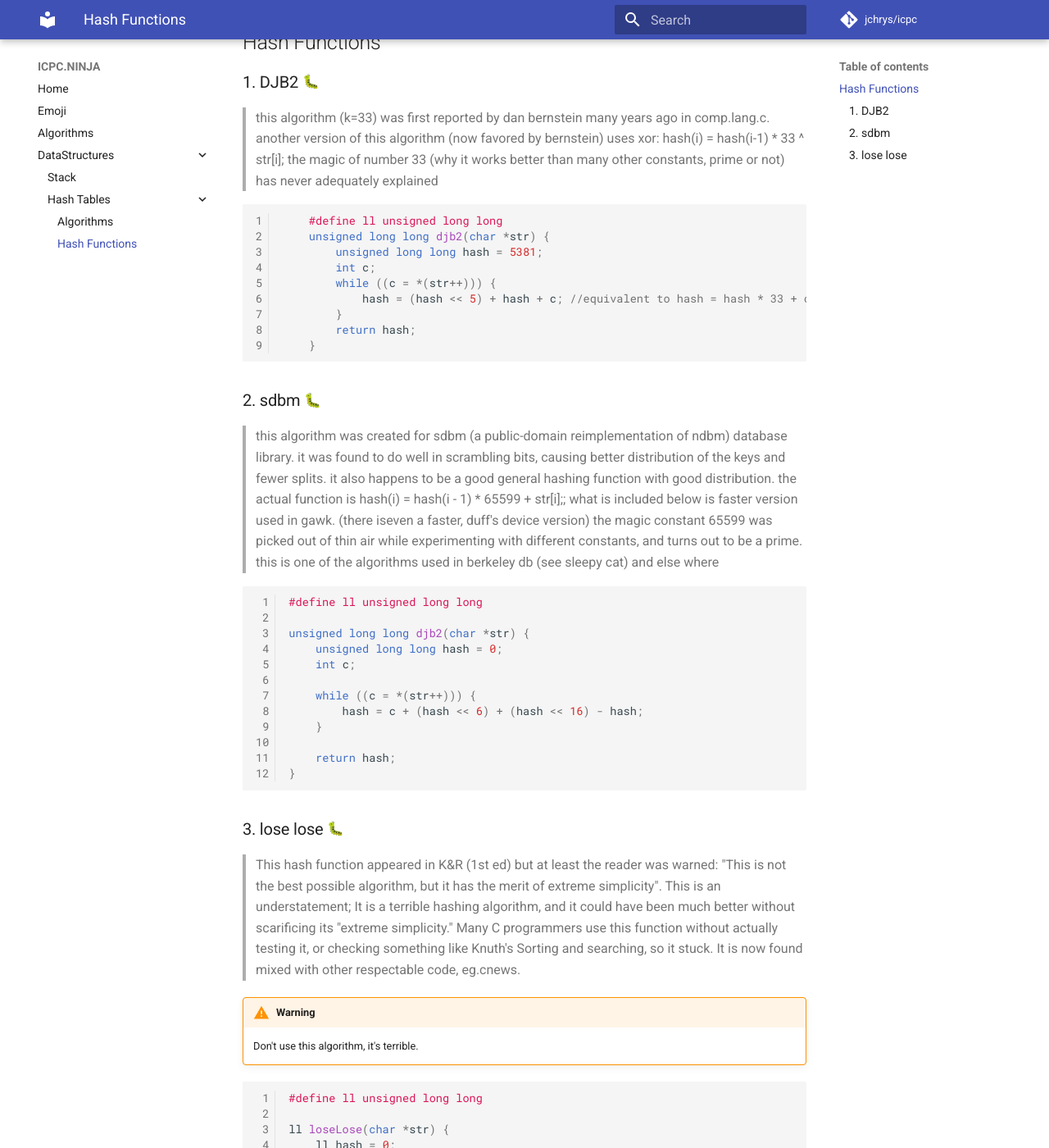
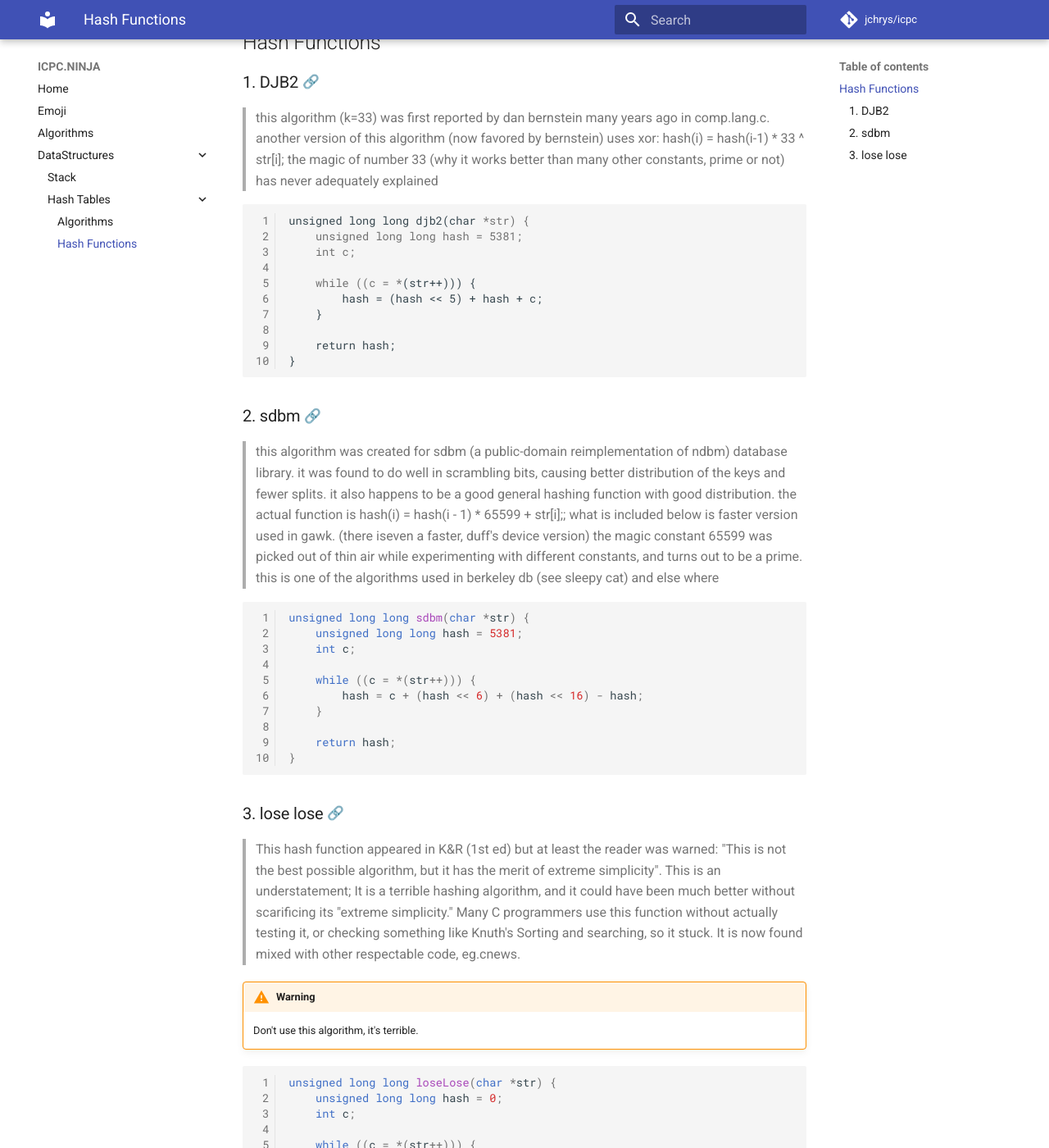
Before and after one commit to jchrys/icpc, an MkDocs documentation site: the page built from docs/DataStructures/HashTables/HashFunctions.md, in a window 1280 px wide and 1400 px high, scrolled down 237 px. Shown: the whole window at 82% size. Built offline with MkDocs 1.6.1 and Material for MkDocs 9.7.7, drawn with Linux system fonts in a browser that asks for light colours; nearby versions of some CDN libraries; emoji names are drawn with the system emoji font; comment, search, counter and statistics services are not loaded.

Commit message:
:bug: HashFunctions

````diff
--- a/docs/DataStructures/HashTables/HashFunctions.md
+++ b/docs/DataStructures/HashTables/HashFunctions.md
@@ -3,29 +3,28 @@ A hash function is any function that can be used to map data of arbitrary size o
 
 ## Hash Functions
 
-### 1. DJB2 [:bug:](http://www.cse.yorku.ca/~oz/hash.html)
+### 1. DJB2 [:link:](http://www.cse.yorku.ca/~oz/hash.html)
 >this algorithm (k=33) was first reported by dan bernstein many years ago in comp.lang.c. another version of this algorithm (now favored by bernstein) uses xor: hash(i) = hash(i-1) * 33 ^ str[i]; the magic of number 33 (why it works better than many other constants, prime or not) has never adequately explained
+```
+unsigned long long djb2(char *str) {
+    unsigned long long hash = 5381;
+    int c;
 
-```cpp
-    #define ll unsigned long long
-    unsigned long long djb2(char *str) {
-        unsigned long long hash = 5381;
-        int c;
-        while ((c = *(str++))) {
-            hash = (hash << 5) + hash + c; //equivalent to hash = hash * 33 + c;
-        }
-        return hash;
+    while ((c = *(str++))) {
+        hash = (hash << 5) + hash + c;
     }
+
+    return hash;
+}
 ```
 
-### 2. sdbm [:bug:](http://www.cse.yorku.ca/~oz/hash.html)
+
+### 2. sdbm [:link:](http://www.cse.yorku.ca/~oz/hash.html)
 >this algorithm was created for sdbm (a public-domain reimplementation of ndbm) database library. it was found to do well in scrambling bits, causing better distribution of the keys and fewer splits. it also happens to be a good general hashing function with good distribution. the actual function is hash(i) = hash(i - 1) * 65599 + str[i];; what is included below is faster version used in gawk. (there iseven a faster, duff's device version) the magic constant 65599 was picked out of thin air while experimenting with different constants, and turns out to be a prime. this is one of the algorithms used in berkeley db (see sleepy cat) and else where
 
 ```cpp
-#define ll unsigned long long
-
-unsigned long long djb2(char *str) {
-    unsigned long long hash = 0;
+unsigned long long sdbm(char *str) {
+    unsigned long long hash = 5381;
     int c;
 
     while ((c = *(str++))) {
@@ -36,24 +35,21 @@ unsigned long long djb2(char *str) {
 }
 ```
 
-### 3. lose lose [:bug:](http://www.cse.yorku.ca/~oz/hash.html)
+### 3. lose lose [:link:](http://www.cse.yorku.ca/~oz/hash.html)
 >This hash function appeared in K&R (1st ed) but at least the reader was warned: "This is not the best possible algorithm, but it has the merit of extreme simplicity". This is an understatement; It is a terrible hashing algorithm, and it could have been much better without scarificing its "extreme simplicity." Many C programmers use this function without actually testing it, or checking something like Knuth's Sorting and searching, so it stuck. It is now found mixed with other respectable code, eg.cnews.
 
 !!! warning
     Don't use this algorithm, it's terrible.
 
 ```cpp
-#define ll unsigned long long
-
-ll loseLose(char *str) {
-    ll hash = 0;
+unsigned long long loseLose(char *str) {
+    unsigned long long hash = 0;
     int c;
 
-    while (c = *str++) {
+    while ((c = *(str++))) {
         hash += c;
     }
 
-    return hash
+    return hash;
 }
-
 ```
````
